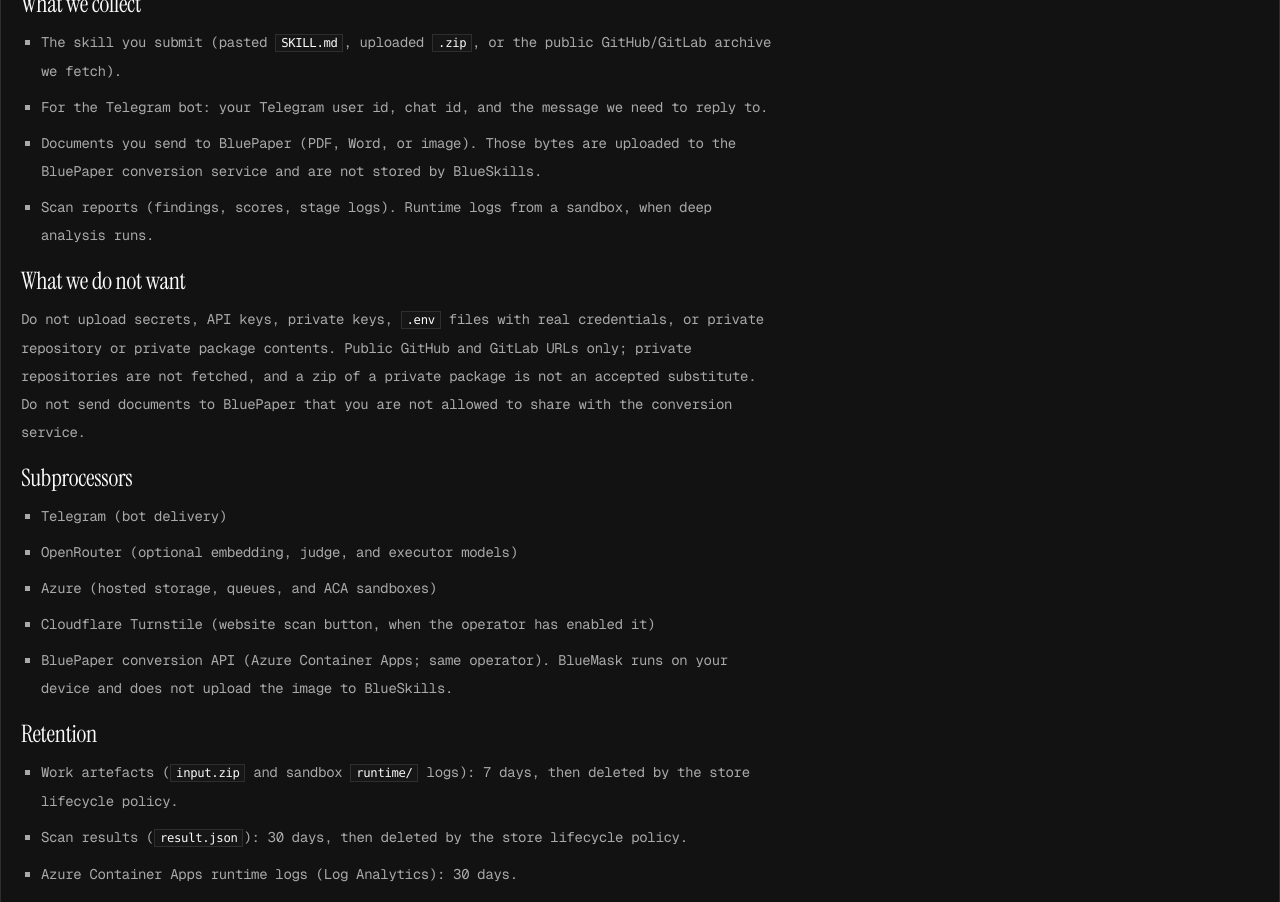
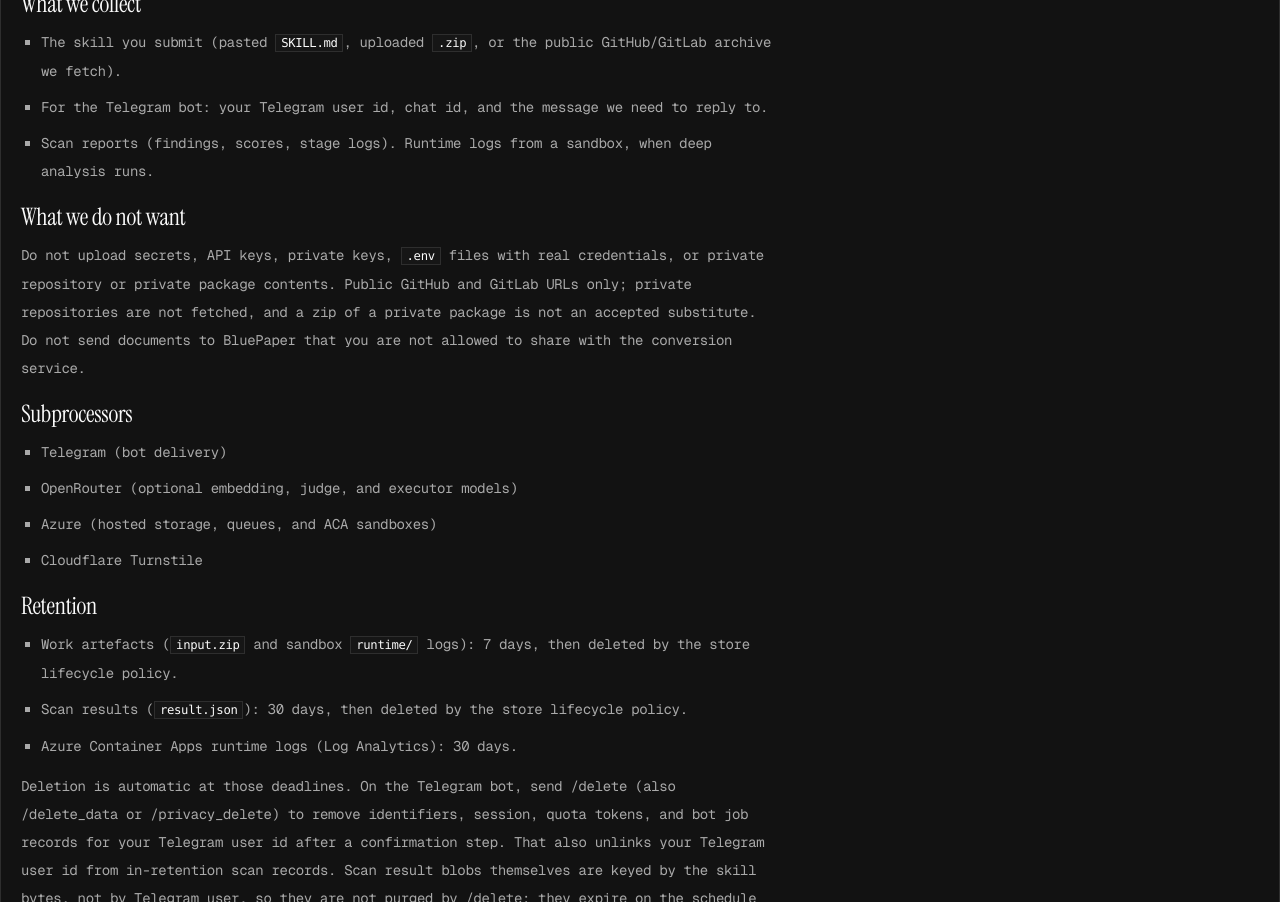
Before and after one commit to BluethroatLabs/blueskills-frontend, a Next.js app: page /privacy in a window 1280 px wide. Shown: the part 520-1422 px from the top of the page. Built offline with nearby package versions, Linux system fonts and the light colour scheme.

Commit message:
fix: remove mentions of BluePaper and BlueMask from the privacy page

```diff
--- a/src/app/privacy/page.tsx
+++ b/src/app/privacy/page.tsx
@@ -28,11 +28,6 @@
             message we need to reply to.
           </li>
           <li>
-            Documents you send to BluePaper (PDF, Word, or image). Those bytes
-            are uploaded to the BluePaper conversion service and are not stored
-            by BlueSkills.
-          </li>
-          <li>
             Scan reports (findings, scores, stage logs). Runtime logs from a
             sandbox, when deep analysis runs.
           </li>
@@ -58,13 +53,7 @@
           <li>OpenRouter (optional embedding, judge, and executor models)</li>
           <li>Azure (hosted storage, queues, and ACA sandboxes)</li>
           <li>
-            Cloudflare Turnstile (website scan button, when the operator has
-            enabled it)
-          </li>
-          <li>
-            BluePaper conversion API (Azure Container Apps; same operator).
-            BlueMask runs on your device and does not upload the image to
-            BlueSkills.
+            Cloudflare Turnstile
           </li>
         </ul>
       </section>
```
